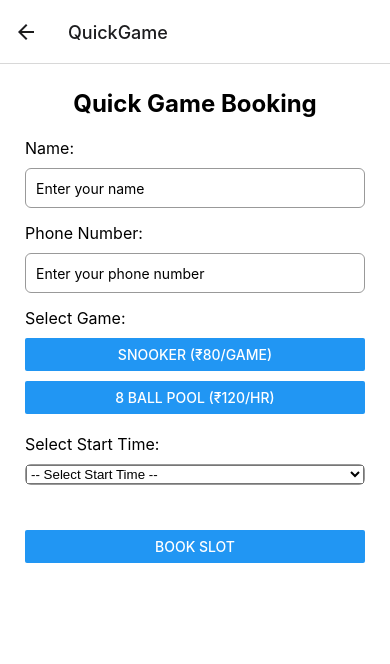
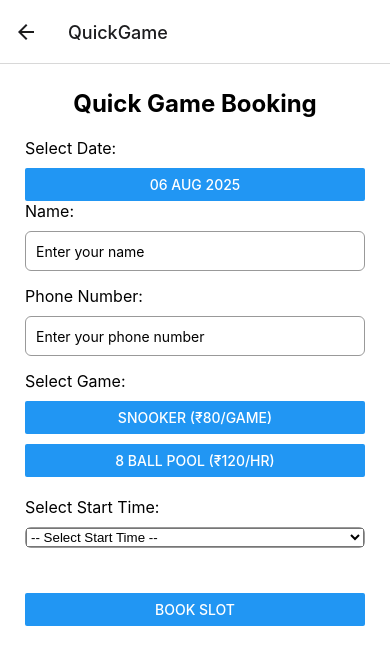
Before and after one commit to shaik4182/aj-snookers, a React Native app: screen /QuickGame in a window 390 px wide. Shown: the top 664 px of the page. Built offline with nearby package versions, Linux system fonts and the light colour scheme.

Commit message:
update date system in quick screen

```diff
--- a/screens/QuickGameScreen.js
+++ b/screens/QuickGameScreen.js
@@ -1,6 +1,7 @@
 import React, { useState, useEffect } from 'react';
-import { View, Text, Button, StyleSheet, Alert, TextInput } from 'react-native';
+import { View, Text, Button, StyleSheet, Alert, TextInput, ScrollView } from 'react-native';
 import { Picker } from '@react-native-picker/picker';
+import DateTimePicker from '@react-native-community/datetimepicker';
 import moment from 'moment';
 import { db } from '../firebaseConfig';
 import { collection, query, where, getDocs, addDoc } from 'firebase/firestore';
@@ -12,13 +13,13 @@ const QuickGame = () => {
   const [bookedSlots, setBookedSlots] = useState([]);
   const [name, setName] = useState('');
   const [phone, setPhone] = useState('');
+  const [date, setDate] = useState(new Date());
+  const [showDatePicker, setShowDatePicker] = useState(false);
 
   const startTimes = [
     '10:00 AM', '11:00 AM', '12:00 PM', '1:00 PM', '2:00 PM', '3:00 PM',
-    '4:00 PM', '6:00 PM', '8:00 PM', '9:00 PM',
+    '4:00 PM', '6:00 PM', '8:00 PM', '9:00 PM','10:00 PM',
   ];
-
-  const today = moment().format('YYYY-MM-DD');
 
   const fetchBookedSlots = async () => {
     if (!selectedGame) {
@@ -26,9 +27,11 @@ const QuickGame = () => {
       return;
     }
 
+    const selectedDateStr = moment(date).format('YYYY-MM-DD');
+
     const q = query(
       collection(db, 'bookings'),
-      where('date', '==', today),
+      where('date', '==', selectedDateStr),
       where('gameType', '==', selectedGame)
     );
 
@@ -39,7 +42,7 @@ const QuickGame = () => {
 
   useEffect(() => {
     fetchBookedSlots();
-  }, [selectedGame]);
+  }, [selectedGame, date]);
 
   const parseTime = (timeStr) => moment(timeStr, ['h:mm A']);
 
@@ -89,7 +92,7 @@ const QuickGame = () => {
       name: name.trim(),
       phone: phone.trim(),
       gameType: selectedGame,
-      date: today,
+      date: moment(date).format('YYYY-MM-DD'),
       startTime: start.format('h:mm A'),
       endTime: end.format('h:mm A'),
     };
@@ -101,7 +104,6 @@ const QuickGame = () => {
         `Name: ${name}\nPhone: ${phone}\nGame: ${selectedGame}\nSlot: ${finalSlot}\n${selectedGame === 'Snooker' ? `Games: ${games}\n` : ''}Amount: ₹${amount}`
       );
 
-      // Reset
       setSelectedGame('');
       setSelectedStartTime('');
       setSnookerGames('1');
@@ -113,9 +115,32 @@ const QuickGame = () => {
     }
   };
 
+  const isPastTime = (time) => {
+    if (moment(date).isSame(moment(), 'day')) {
+      const now = moment();
+      return parseTime(time).isBefore(now);
+    }
+    return false;
+  };
+
   return (
-    <View style={styles.container}>
+    <ScrollView contentContainerStyle={styles.scrollContainer}>
       <Text style={styles.title}>Quick Game Booking</Text>
+
+      <Text style={styles.label}>Select Date:</Text>
+      <Button title={moment(date).format('DD MMM YYYY')} onPress={() => setShowDatePicker(true)} />
+      {showDatePicker && (
+        <DateTimePicker
+          value={date}
+          mode="date"
+          display="default"
+          onChange={(event, selectedDate) => {
+            setShowDatePicker(false);
+            if (selectedDate) setDate(selectedDate);
+          }}
+          minimumDate={new Date()}
+        />
+      )}
 
       <Text style={styles.label}>Name:</Text>
       <TextInput
@@ -174,7 +199,10 @@ const QuickGame = () => {
               key={time}
               label={time}
               value={time}
-              enabled={!isOverlap(parseTime(time), parseTime(time).clone().add(selectedGame === 'Snooker' ? parseInt(snookerGames || '1') * 30 : 60, 'minutes'))}
+              enabled={
+                !isOverlap(parseTime(time), parseTime(time).clone().add(selectedGame === 'Snooker' ? parseInt(snookerGames || '1') * 30 : 60, 'minutes'))
+                && !isPastTime(time)
+              }
             />
           ))}
         </Picker>
@@ -187,17 +215,17 @@ const QuickGame = () => {
       <View style={{ marginTop: 30 }}>
         <Button title="Book Slot" onPress={handleBooking} />
       </View>
-    </View>
+    </ScrollView>
   );
 };
 
 export default QuickGame;
 
 const styles = StyleSheet.create({
-  container: {
-    flex: 1,
+  scrollContainer: {
     padding: 25,
     backgroundColor: '#fff',
+    flexGrow: 1,
   },
   title: {
     fontSize: 24,
```
